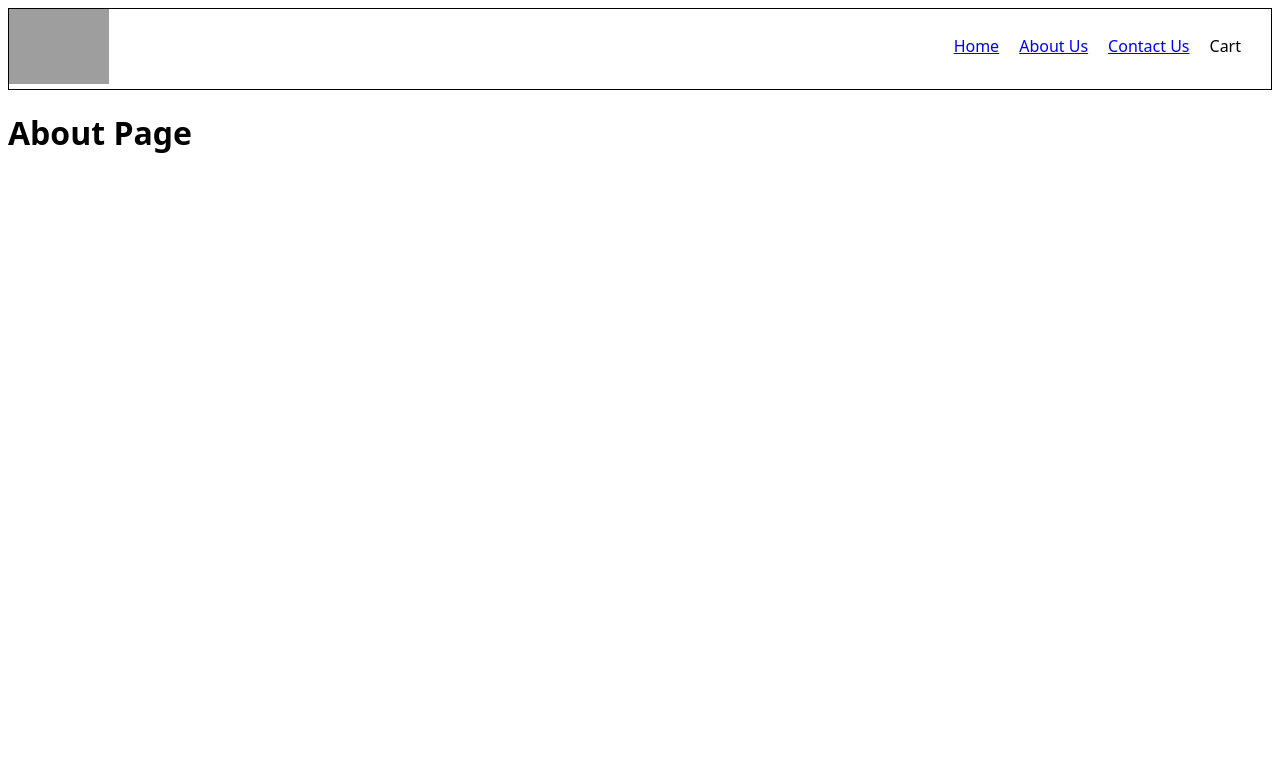
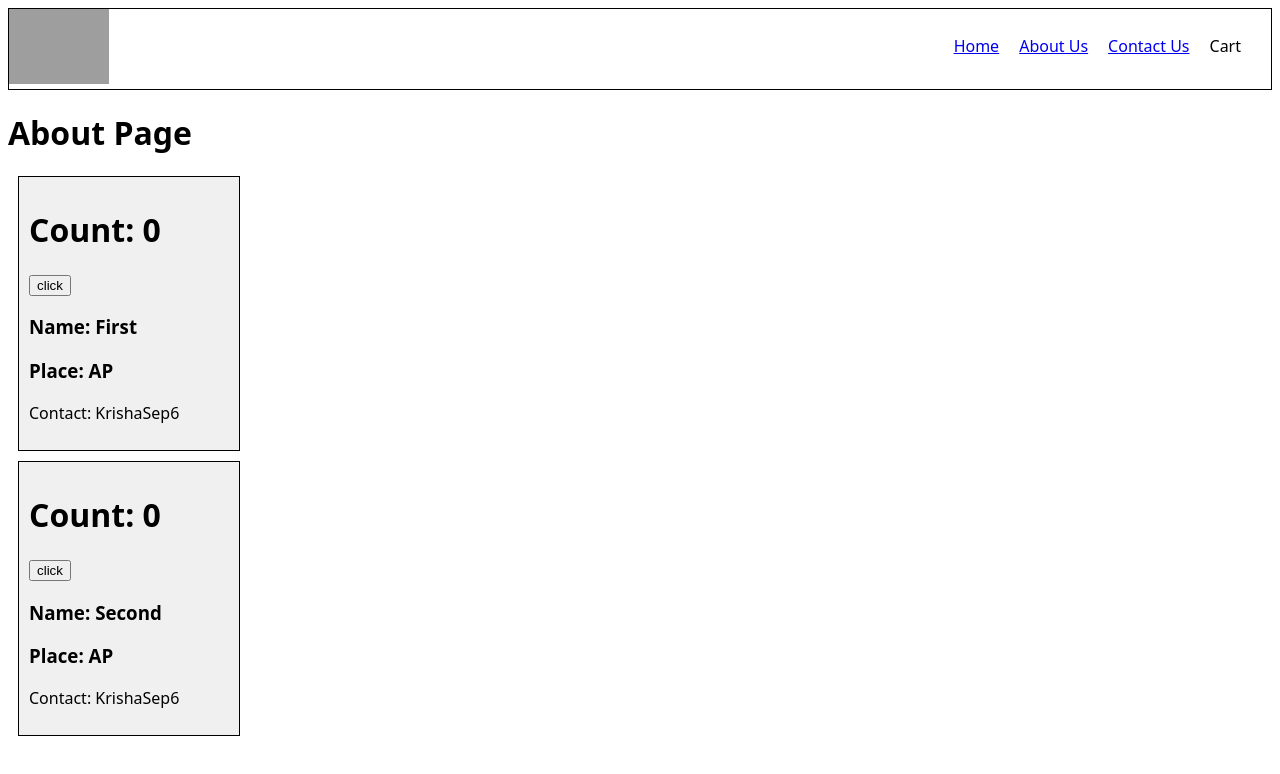
Before and after one commit to MuraliKrishna369/Happy-Foods-Web, a React (Vite) app: page /about in a window 1280 px wide. Shown: the top 774 px of the page. Built offline with nearby package versions, Linux system fonts and the light colour scheme; grey boxes are pictures that could not be loaded.

Commit message:
Added Feature

```diff
--- a/index.css
+++ b/index.css
@@ -70,3 +70,10 @@
     background-color: #f0f0f0;
     margin: 10px;
 }
+.user-card{
+    background-color: #f0f0f0;
+    border: 1px solid black;
+    margin: 10px;
+    width: 200px;
+    padding: 10px;
+}
--- a/src/components/About.js
+++ b/src/components/About.js
@@ -1,12 +1,31 @@
+import User from "./User"
+import UserClass from "./UserClass"
+import { Component } from "react"
 
 
-const About = () => {
-
-    return (
+class About extends Component{
+    constructor(props){
+        super(props)
+        console.log("parent constuctor")
+    }
+    componentDidMount(){
+        console.log("parent componentdid mount")
+    }
+    render(){
+        console.log("parent rendered")
+        return (
         <div className="about-container">
-            <h1>About Page</h1>
+        <h1>About Page</h1>
+            <UserClass name={"First"} place={"AP"} contact={"KrishaSep6"}/>
+            <UserClass name={"Second"} place={"AP"} contact={"KrishaSep6"}/>
         </div>
-    )
+        )
+    }
 }
 
+
+
+
+
+
 export default About
--- /dev/null
+++ b/src/components/User.js
@@ -0,0 +1,17 @@
+import { useState } from "react"
+
+const User = (props) => {
+    const [count] = useState(0)
+    const [count2] = useState(2)
+    const {name, place, contact} = props
+    return (
+        <div className="user-card">
+            <h1>Count: {count}</h1>
+            <h1>Count: {count2}</h1>
+            <h3>Name: {name}</h3>
+            <h3>Place: {place}</h3>
+            <p>Contact: {contact}</p>
+        </div>
+    )
+}
+export default User
--- /dev/null
+++ b/src/components/UserClass.js
@@ -0,0 +1,36 @@
+import React from "react";
+
+
+class UserClass extends React.Component{
+    constructor(props){
+        super(props)
+        this.state = {
+            count: 0,
+        }
+       console.log(this.props.name + "child constructor")
+    }
+
+    componentDidMount(){
+        console.log(this.props.name + "child component did mount")
+
+    }
+
+    render(){
+        console.log( this.props.name + "child render")
+        const {name, place, contact} = this.props
+        const {count} = this.state
+        return (
+            <div className="user-card">
+            <h1>Count: {count}</h1>
+            <button onClick={() => {
+                this.setState({count: this.state.count + 1})
+            }}>click</button>
+            <h3>Name: {name}</h3>
+            <h3>Place: {place}</h3>
+            <p>Contact: {contact}</p>
+        </div>
+        )
+    }
+
+}
+export default UserClass
```
